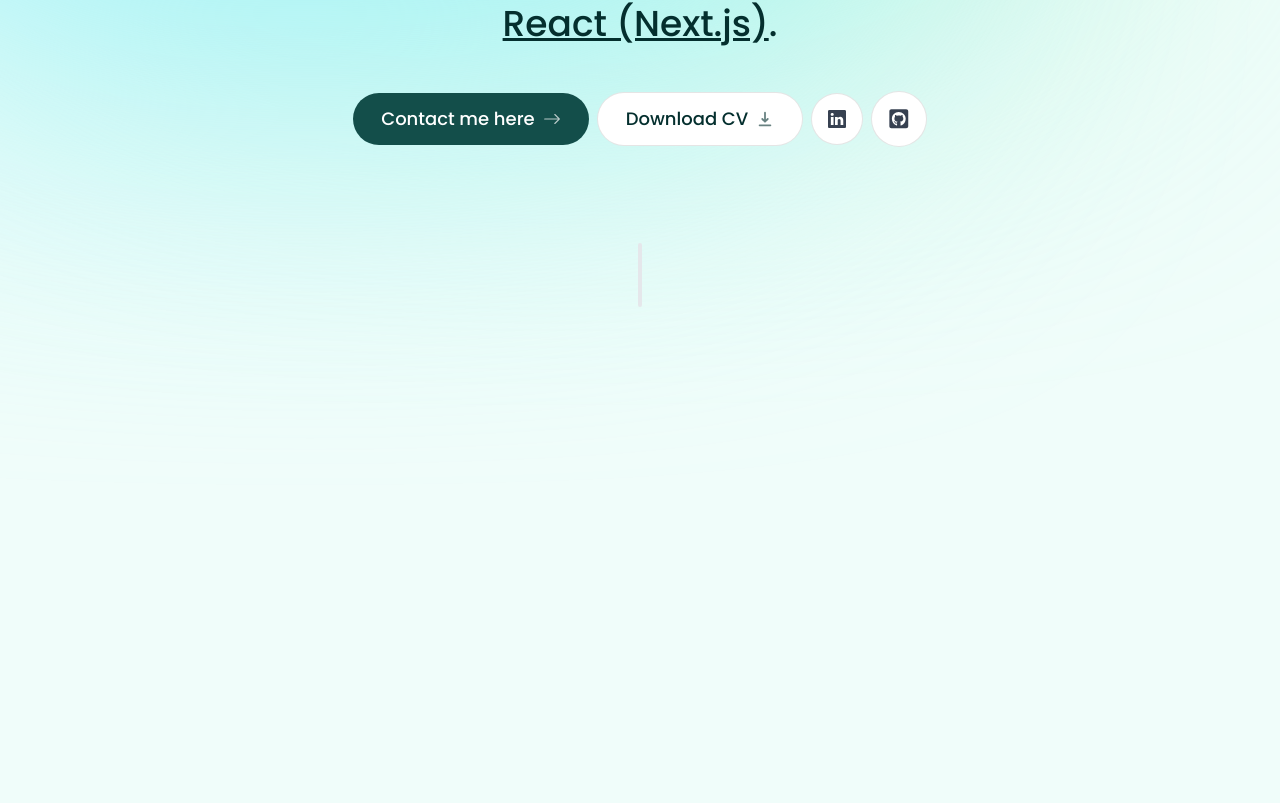
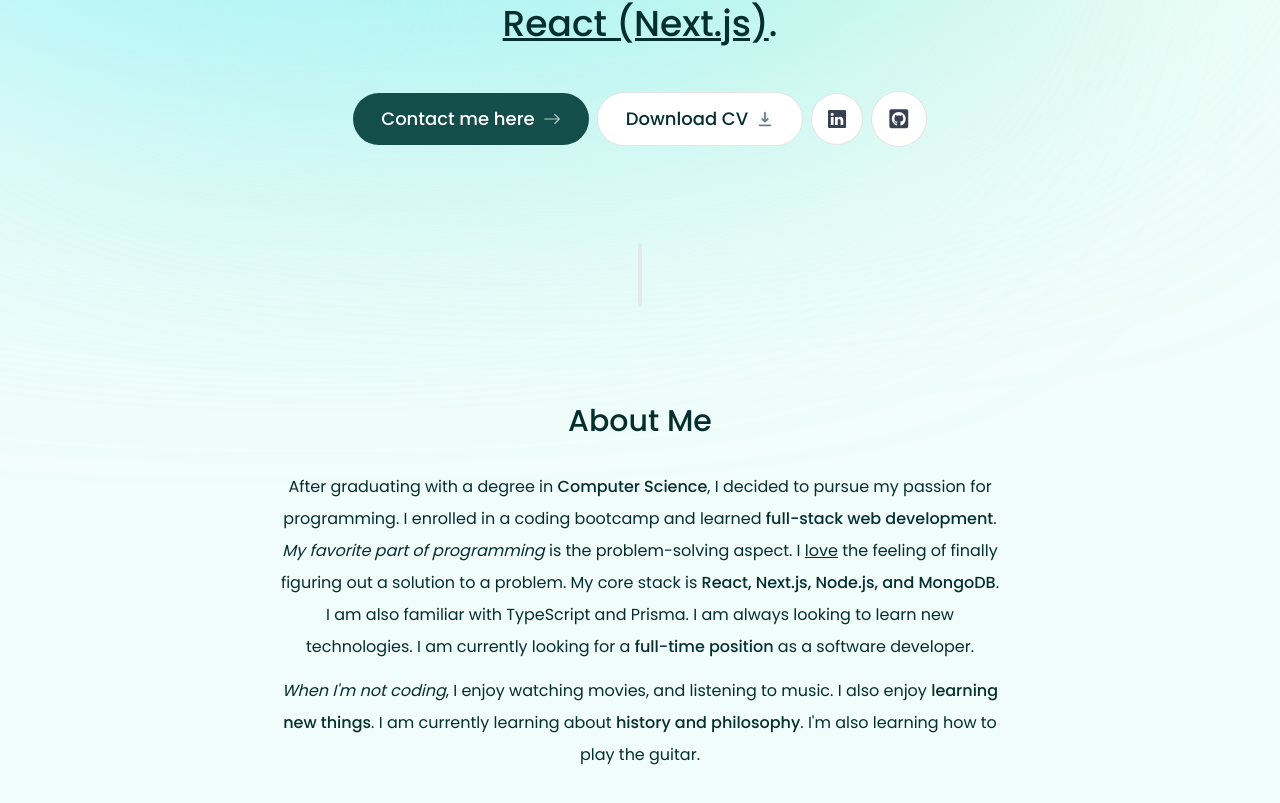
Before and after one commit to YashwanthKothakota9/MyPortfolio, a Next.js app: page / in a window 1280 px wide. Shown: the part 421-1224 px from the top of the page. Built offline with nearby package versions, Linux system fonts and the light colour scheme.

Commit message:
Add about section

```diff
--- a/app/page.tsx
+++ b/app/page.tsx
@@ -1,3 +1,4 @@
+import About from "@/components/about";
 import Intro from "@/components/intro";
 import SectionDivider from "@/components/section-divider";
 
@@ -6,6 +7,8 @@
     <main className="flex flex-col items-center px-4">
       <Intro />
       <SectionDivider />
+      <About />
+      <SectionDivider />
     </main>
   );
 }
--- /dev/null
+++ b/components/about.tsx
@@ -0,0 +1,44 @@
+"use client";
+import SectionHeading from "./section-heading";
+import { motion } from "framer-motion";
+
+const About = () => {
+  return (
+    <motion.section
+      className="mb-28 max-w-[45rem] text-center leading-8 sm:mb-40"
+      initial={{ opacity: 0, y: 100 }}
+      animate={{ opacity: 1, y: 0 }}
+      transition={{ delay: 0.175 }}
+    >
+      <SectionHeading>About Me</SectionHeading>
+      <p className="mb-3">
+        After graduating with a degree in{" "}
+        <span className="font-medium">Computer Science</span>, I decided to
+        pursue my passion for programming. I enrolled in a coding bootcamp and
+        learned <span className="font-medium">full-stack web development</span>.{" "}
+        <span className="italic">My favorite part of programming</span> is the
+        problem-solving aspect. I <span className="underline">love</span> the
+        feeling of finally figuring out a solution to a problem. My core stack
+        is{" "}
+        <span className="font-medium">
+          React, Next.js, Node.js, and MongoDB
+        </span>
+        . I am also familiar with TypeScript and Prisma. I am always looking to
+        learn new technologies. I am currently looking for a{" "}
+        <span className="font-medium">full-time position</span> as a software
+        developer.
+      </p>
+
+      <p>
+        <span className="italic">When I&apos;m not coding</span>, I enjoy
+        watching movies, and listening to music. I also enjoy{" "}
+        <span className="font-medium">learning new things</span>. I am currently
+        learning about{" "}
+        <span className="font-medium">history and philosophy</span>. I&apos;m
+        also learning how to play the guitar.
+      </p>
+    </motion.section>
+  );
+};
+
+export default About;
--- a/components/intro.tsx
+++ b/components/intro.tsx
@@ -33,7 +33,7 @@
         </div>
       </div>
 
-      <motion.p
+      <motion.h1
         className="mb-10 mt-4 px-4 text-2xl font-medium !leading-[1.5] sm:text-4xl"
         initial={{ opacity: 0, y: 100 }}
         animate={{ opacity: 1, y: 0 }}
@@ -43,7 +43,7 @@
         <span className="font-bold">6 months</span> of experience. I enjoy
         building <span className="italic">sites & apps</span>. My focus is{" "}
         <span className="underline">React (Next.js)</span>.
-      </motion.p>
+      </motion.h1>
 
       <motion.div
         className="flex flex-col sm:flex-row items-center justify-center gap-2 px-4 text-lg font-medium"
--- /dev/null
+++ b/components/section-heading.tsx
@@ -0,0 +1,5 @@
+const SectionHeading = ({ children }: { children: React.ReactNode }) => {
+  return <h2 className="text-3xl font-medium capitalize mb-8">{children}</h2>;
+};
+
+export default SectionHeading;
```
